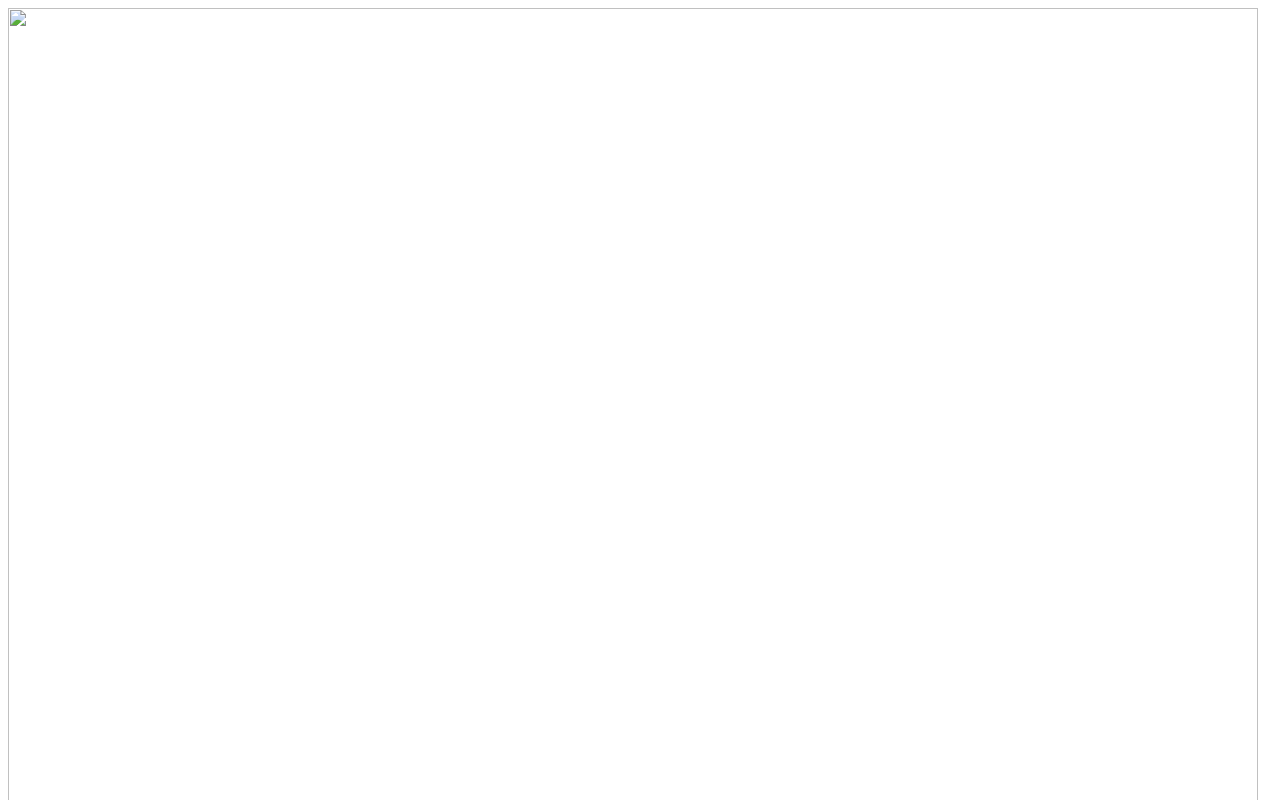
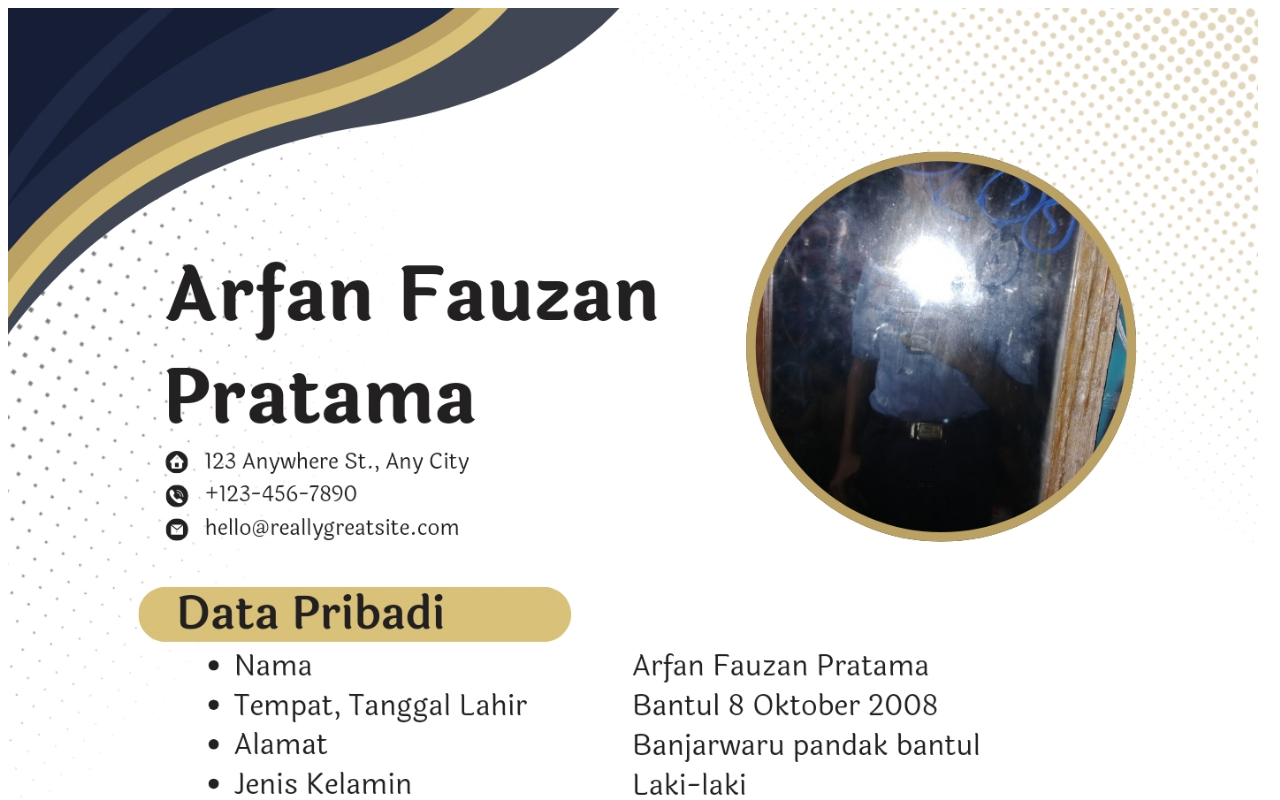
Before and after one commit to arpanfauz/cvlamaran, a plain HTML site: page index.html in a window 1280 px wide. Shown: the top 800 px of the page. Drawn offline with Linux system fonts and the light colour scheme.

Commit message:
Update index.html

```diff
--- a/index.html
+++ b/index.html
@@ -1,3 +1,3 @@
 <td width="1000"rowspan="8"><img
 
-src="arpan.jpg.jpg" width="1250" </td>
+src="arpan jpg.jpg" width="1250" </td>
```
